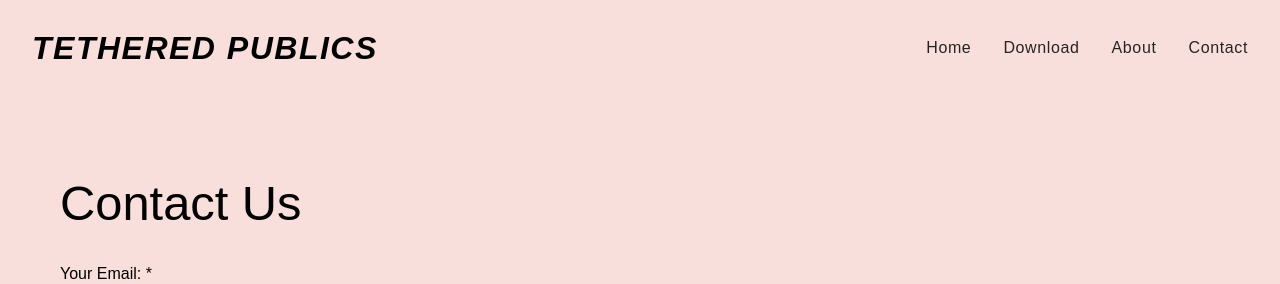
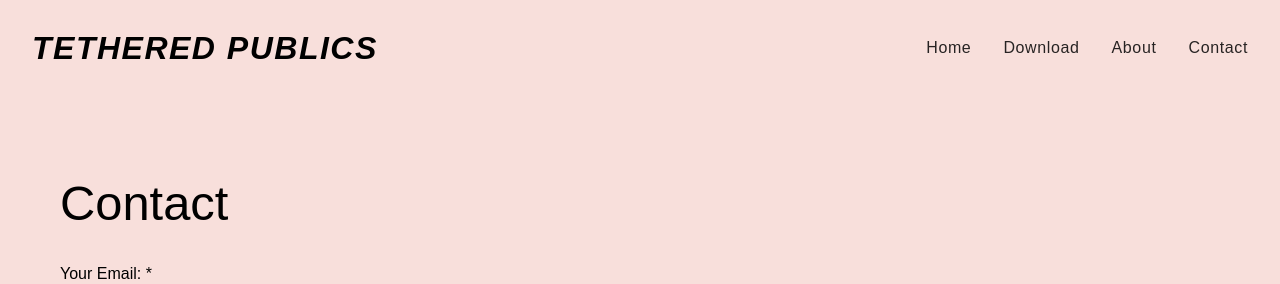
Before and after one commit to tetheredpublics/tethered-publics-web, a SvelteKit app: page /support in a window 1280 px wide. Shown: the top 284 px of the page. Built offline with nearby package versions, Linux system fonts and the light colour scheme; a web font is replaced by a local one.

Commit message:
main - fix broken links

```diff
--- a/src/routes/+layout.svelte
+++ b/src/routes/+layout.svelte
@@ -22,7 +22,7 @@
             <a on:click={toggleNav} hidden={shouldShowNav} class="nav-link" href="/">Home</a>
             <a on:click="{toggleNav}" class="nav-link" target="_blank" rel="noreferrer" href="https://apps.apple.com/gb/app/tethered-publics/id1634618407?ign-itscg=30200&ign-itsct=apps_box_link">Download</a>
             <a on:click="{toggleNav}" class="nav-link" href="./about">About</a>
-            <a on:click="{toggleNav}" class="nav-link" href="./contact">Contact</a>
+            <a on:click="{toggleNav}" class="nav-link" href="./support">Contact</a>
         </nav>
         {/if}
         <div class="nav-bar-btn">
--- a/src/routes/support/+page.svelte
+++ b/src/routes/support/+page.svelte
@@ -54,7 +54,7 @@
 <div class="header-spacer"></div>
 <div class="section">
     <div class="container" style="display: flex; flex-direction: column;">
-        <h1>Contact Us</h1>
+        <h1>Contact</h1>
         {#if form?.success}
         <!-- this message is ephemeral; it exists because the page was rendered in
             response to a form submission. it will vanish if the user reloads -->
```
